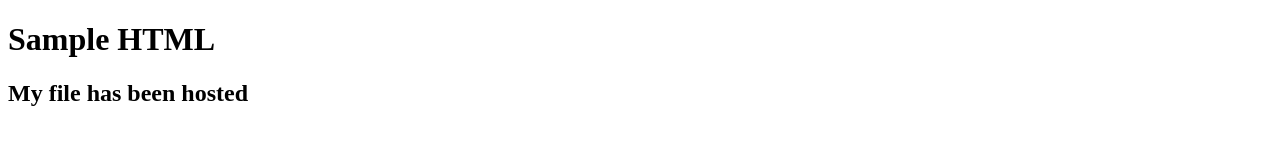
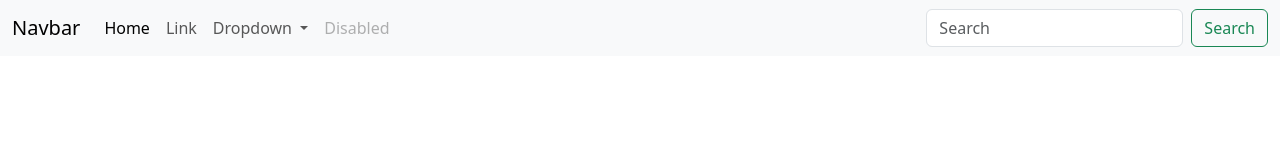
Before and after one commit to Luthufia/Class, a plain HTML site: page index.html in a window 1280 px wide. Drawn offline with nearby package versions, Linux system fonts and the light colour scheme.

Commit message:
Update index.html

```diff
--- a/index.html
+++ b/index.html
@@ -1,14 +1,48 @@
-<!DOCTYPE html>
+<!doctype html>
 <html lang="en">
-<head>
-    <meta charset="UTF-8">
-    <meta name="viewport" content="width=device-width, initial-scale=1.0">
-    <title>Document</title>
-</head>
-<body>
-    <h1>
-        Sample HTML
-    </h1>
-    <h2>My file has been hosted</h2>
-</body>
+  <head>
+    <meta charset="utf-8">
+    <meta name="viewport" content="width=device-width, initial-scale=1">
+    <title>Bootstrap demo</title>
+    <link href="https://cdn.jsdelivr.net/npm/bootstrap@5.3.3/dist/css/bootstrap.min.css" rel="stylesheet" integrity="sha384-QWTKZyjpPEjISv5WaRU9OFeRpok6YctnYmDr5pNlyT2bRjXh0JMhjY6hW+ALEwIH" crossorigin="anonymous">
+  </head>
+  <body>
+    <nav class="navbar navbar-expand-lg bg-body-tertiary">
+        <div class="container-fluid">
+          <a class="navbar-brand" href="#">Navbar</a>
+          <button class="navbar-toggler" type="button" data-bs-toggle="collapse" data-bs-target="#navbarSupportedContent" aria-controls="navbarSupportedContent" aria-expanded="false" aria-label="Toggle navigation">
+            <span class="navbar-toggler-icon"></span>
+          </button>
+          <div class="collapse navbar-collapse" id="navbarSupportedContent">
+            <ul class="navbar-nav me-auto mb-2 mb-lg-0">
+              <li class="nav-item">
+                <a class="nav-link active" aria-current="page" href="#">Home</a>
+              </li>
+              <li class="nav-item">
+                <a class="nav-link" href="#">Link</a>
+              </li>
+              <li class="nav-item dropdown">
+                <a class="nav-link dropdown-toggle" href="#" role="button" data-bs-toggle="dropdown" aria-expanded="false">
+                  Dropdown
+                </a>
+                <ul class="dropdown-menu">
+                  <li><a class="dropdown-item" href="#">Action</a></li>
+                  <li><a class="dropdown-item" href="#">Another action</a></li>
+                  <li><hr class="dropdown-divider"></li>
+                  <li><a class="dropdown-item" href="#">Something else here</a></li>
+                </ul>
+              </li>
+              <li class="nav-item">
+                <a class="nav-link disabled" aria-disabled="true">Disabled</a>
+              </li>
+            </ul>
+            <form class="d-flex" role="search">
+              <input class="form-control me-2" type="search" placeholder="Search" aria-label="Search">
+              <button class="btn btn-outline-success" type="submit">Search</button>
+            </form>
+          </div>
+        </div>
+      </nav>
+    <script src="https://cdn.jsdelivr.net/npm/bootstrap@5.3.3/dist/js/bootstrap.bundle.min.js" integrity="sha384-YvpcrYf0tY3lHB60NNkmXc5s9fDVZLESaAA55NDzOxhy9GkcIdslK1eN7N6jIeHz" crossorigin="anonymous"></script>
+  </body>
 </html>
```
